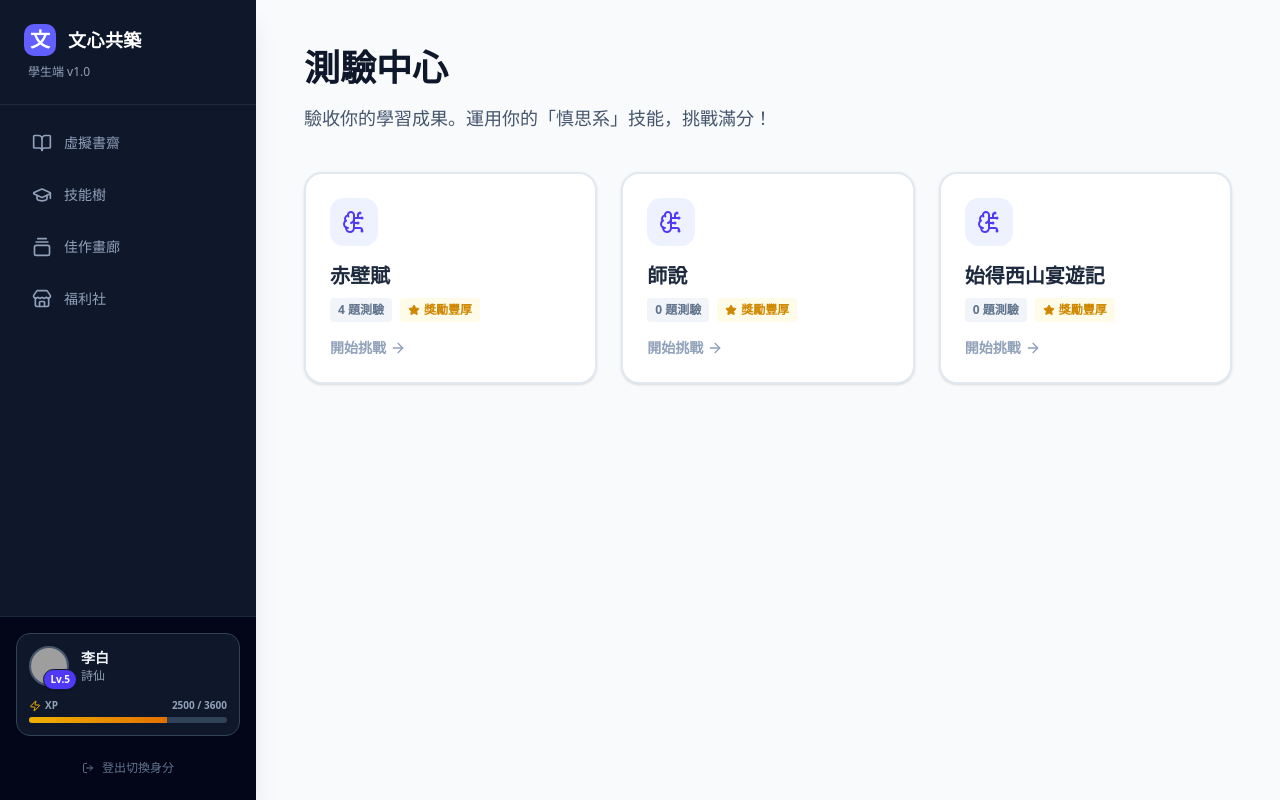
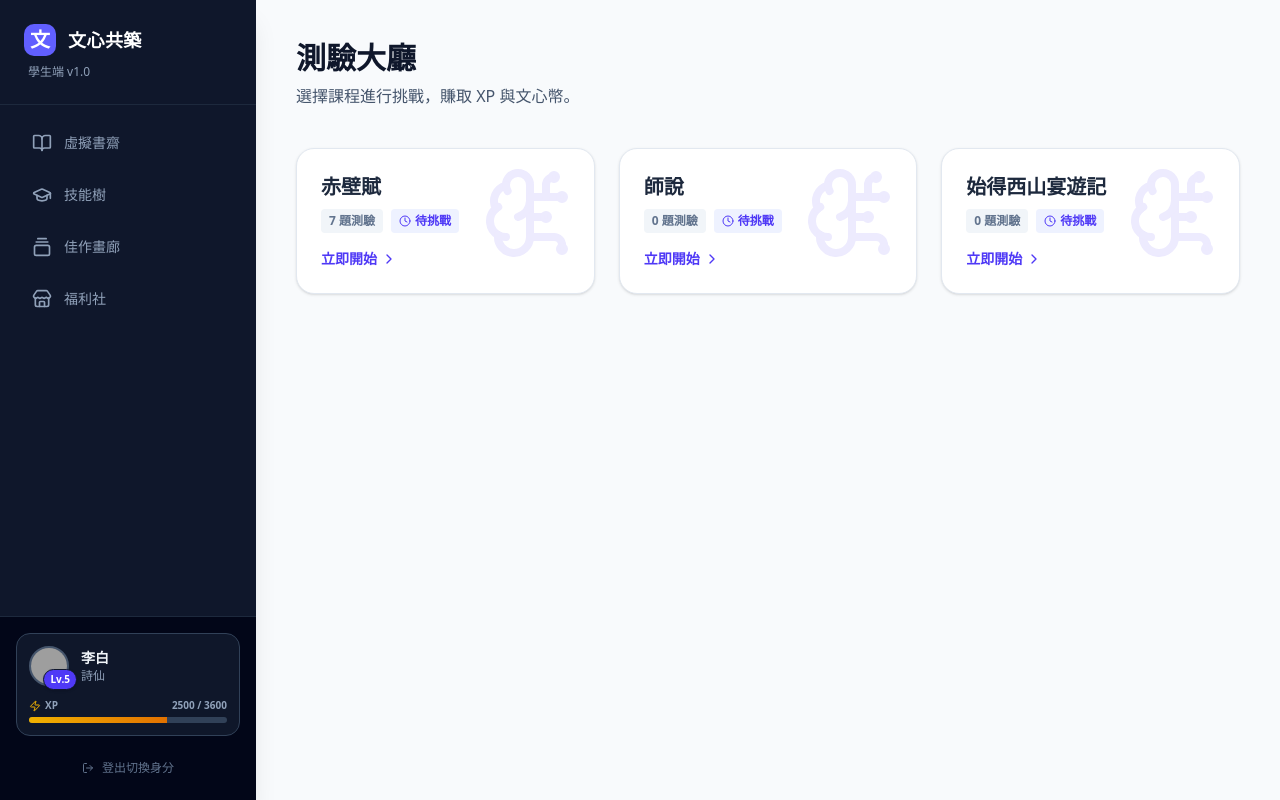
Before and after one commit to 103146chen/wenxin-nexus, a Next.js app: page /quiz in a window 1280 px wide. Built offline with nearby package versions, Linux system fonts and the light colour scheme; grey boxes are pictures that could not be loaded.

Commit message:
學生端支援題庫作答

```diff
--- a/src/app/quiz/[lessonId]/page.tsx
+++ b/src/app/quiz/[lessonId]/page.tsx
@@ -1,31 +1,88 @@
 'use client';
 
+import { useParams, useRouter } from "next/navigation";
+import { useLessons } from "@/hooks/use-lessons";
 import { Sidebar } from "@/components/layout/Sidebar";
 import QuizRunner from "@/components/features/quiz/QuizRunner";
-import { useParams } from "next/navigation";
-import { useLessons } from "@/hooks/use-lessons";
-import { Loader2 } from "lucide-react";
+import { Loader2, ArrowLeft, BookOpen, Star, ChevronRight } from "lucide-react";
+import Link from "next/link";
+import { useState } from "react";
+import { QuizSet } from "@/lib/data/lessons";
 
 export default function QuizPage() {
   const { lessonId } = useParams();
   const { getLesson } = useLessons();
+  const lesson = getLesson(lessonId as string);
+  const router = useRouter();
 
-  const lesson = getLesson(lessonId as string);
+  const [selectedSet, setSelectedSet] = useState<QuizSet | null>(null);
 
-  if (!lesson) return (
-      <div className="min-h-screen flex items-center justify-center text-slate-400">
-          <div className="flex flex-col items-center gap-2">
-              <Loader2 className="w-6 h-6 animate-spin"/>
-              <span>載入測驗中...</span>
-          </div>
-      </div>
-  );
+  if (!lesson) return <div className="flex h-screen items-center justify-center"><Loader2 className="w-8 h-8 animate-spin text-indigo-500"/></div>;
 
+  // 如果只有一份卷子，直接進入
+  if (lesson.quizSets.length === 1 && !selectedSet) {
+      return (
+        <div className="flex min-h-screen bg-slate-50">
+            <Sidebar />
+            <QuizRunner lesson={lesson} quizSet={lesson.quizSets[0]} />
+        </div>
+      );
+  }
+
+  // 測驗進行中
+  if (selectedSet) {
+      return (
+        <div className="flex min-h-screen bg-slate-50">
+            <Sidebar />
+            {/* 🔥 增加返回按鈕，允許重選試卷 */}
+            <div className="fixed top-6 left-72 z-50">
+                <button onClick={() => setSelectedSet(null)} className="flex items-center gap-1 text-xs font-bold text-slate-400 hover:text-slate-600 transition">
+                    <ArrowLeft className="w-4 h-4"/> 重選試卷
+                </button>
+            </div>
+            <QuizRunner lesson={lesson} quizSet={selectedSet} />
+        </div>
+      );
+  }
+
+  // 選擇測驗卷介面
   return (
     <div className="flex min-h-screen bg-slate-50">
       <Sidebar />
-      <div className="ml-64 flex-1">
-        <QuizRunner lesson={lesson} />
+      <div className="ml-64 flex-1 p-10 flex flex-col">
+        <Link href="/quiz" className="inline-flex items-center text-slate-500 hover:text-indigo-600 mb-8 transition w-fit">
+          <ArrowLeft className="w-4 h-4 mr-1" /> 返回測驗大廳
+        </Link>
+
+        <header className="mb-10">
+            <h1 className="text-3xl font-bold text-slate-900 mb-2">《{lesson.title}》測驗挑戰</h1>
+            <p className="text-slate-600">請選擇一份試卷開始挑戰。</p>
+        </header>
+
+        <div className="grid grid-cols-1 md:grid-cols-2 lg:grid-cols-3 gap-6">
+            {lesson.quizSets.map((set) => (
+                <button
+                    key={set.id}
+                    onClick={() => setSelectedSet(set)}
+                    className="group bg-white p-6 rounded-2xl border border-slate-200 shadow-sm hover:shadow-lg hover:border-indigo-300 hover:-translate-y-1 transition text-left relative overflow-hidden"
+                >
+                    <div className="absolute top-0 right-0 p-4 opacity-10 group-hover:opacity-20 transition">
+                        <BookOpen className="w-24 h-24 text-indigo-600" />
+                    </div>
+
+                    <div className="w-12 h-12 bg-indigo-50 text-indigo-600 rounded-xl flex items-center justify-center mb-4 group-hover:bg-indigo-600 group-hover:text-white transition">
+                        <Star className="w-6 h-6" />
+                    </div>
+
+                    <h3 className="text-lg font-bold text-slate-800 mb-1">{set.title}</h3>
+                    <p className="text-sm text-slate-500 mb-4">{set.questions.length} 道題目</p>
+
+                    <div className="flex items-center text-xs font-bold text-indigo-600 group-hover:translate-x-2 transition">
+                        開始測驗 <ChevronRight className="w-4 h-4" />
+                    </div>
+                </button>
+            ))}
+        </div>
       </div>
     </div>
   );
--- a/src/app/quiz/page.tsx
+++ b/src/app/quiz/page.tsx
@@ -1,94 +1,66 @@
 'use client';
 
+import { useLessons } from "@/hooks/use-lessons";
 import { Sidebar } from "@/components/layout/Sidebar";
 import Link from "next/link";
-import { BrainCircuit, ArrowRight, Star, RotateCcw, CheckCircle } from "lucide-react";
+import { BrainCircuit, ChevronRight, Lock, RotateCcw, CheckCircle, Clock } from "lucide-react";
 import { useUserStore } from "@/store/user-store";
-import { useLessons } from "@/hooks/use-lessons"; // 🔥 改用 Hook
+import { getAllQuestions } from "@/lib/data/lessons"; // 🔥 引入 Helper
 
 export default function QuizMenuPage() {
-  const { quizRecords } = useUserStore();
   const { lessons } = useLessons();
+  const { quizRecords, level } = useUserStore();
 
   return (
     <div className="flex min-h-screen bg-slate-50">
       <Sidebar />
-      <div className="ml-64 flex-1 p-12">
+      <div className="ml-64 flex-1 p-10">
         <header className="mb-10">
-          <h1 className="text-4xl font-bold font-serif text-slate-900 mb-4">測驗中心</h1>
-          <p className="text-lg text-slate-600 max-w-2xl">
-            驗收你的學習成果。運用你的「慎思系」技能，挑戰滿分！
-          </p>
+          <h1 className="text-3xl font-bold text-slate-900 mb-2">測驗大廳</h1>
+          <p className="text-slate-600">選擇課程進行挑戰，賺取 XP 與文心幣。</p>
         </header>
 
         <div className="grid grid-cols-1 md:grid-cols-2 lg:grid-cols-3 gap-6">
           {lessons.map((lesson) => {
             const record = quizRecords[lesson.id];
-            const isFinished = record?.isFinished;
-            const wrongCount = record?.wrongQuestionIds?.length || 0;
-            const hasWrongs = wrongCount > 0;
+            const hasWrongs = record?.wrongQuestionIds?.length > 0;
+
+            // 🔥 修正：使用 Helper 計算該課程所有試卷的題目總數
+            const totalQuestions = getAllQuestions(lesson).length;
 
             return (
               <Link
                 key={lesson.id}
                 href={`/quiz/${lesson.id}`}
-                className={`group block bg-white p-6 rounded-2xl shadow-sm border-2 transition-all hover:shadow-md ${
-                    hasWrongs
-                        ? 'border-rose-100 hover:border-rose-300'
-                        : isFinished
-                            ? 'border-green-100 hover:border-green-300'
-                            : 'border-slate-200 hover:border-indigo-200'
-                }`}
+                className="group bg-white p-6 rounded-2xl shadow-sm border border-slate-200 hover:shadow-lg hover:border-indigo-300 transition flex flex-col relative overflow-hidden"
               >
-                <div className="flex justify-between items-start mb-4">
-                    <div className={`w-12 h-12 rounded-xl flex items-center justify-center ${
-                        hasWrongs
-                            ? 'bg-rose-100 text-rose-600'
-                            : isFinished
-                                ? 'bg-green-100 text-green-600'
-                                : 'bg-indigo-50 text-indigo-600'
-                    }`}>
-                        {hasWrongs ? <RotateCcw className="w-6 h-6" /> : isFinished ? <CheckCircle className="w-6 h-6" /> : <BrainCircuit className="w-6 h-6" />}
+                <div className="absolute top-0 right-0 p-4 opacity-10 group-hover:opacity-20 transition transform group-hover:scale-110">
+                    <BrainCircuit className="w-24 h-24 text-indigo-600" />
                 </div>
 
-                    {isFinished && (
-                        <div className="text-right">
-                            <div className="text-xs text-slate-400 font-bold uppercase">最高分</div>
-                            <div className={`text-xl font-bold ${hasWrongs ? 'text-rose-600' : 'text-green-600'}`}>
-                                {record.highestScore}
-                            </div>
-                        </div>
-                    )}
-                </div>
-
-                <h3 className="text-xl font-bold text-slate-800 mb-2 group-hover:text-indigo-600 transition-colors">
-                  {lesson.title}
-                </h3>
-
+                <h3 className="text-xl font-bold text-slate-800 mb-2">{lesson.title}</h3>
                 <div className="flex items-center gap-2 mb-4 flex-wrap">
                     <span className="text-xs font-bold bg-slate-100 text-slate-500 px-2 py-1 rounded">
-                      {lesson.quizzes.length} 題測驗
+                        {/* 🔥 使用修正後的變數 */}
+                        {totalQuestions} 題測驗
                     </span>
                     {hasWrongs ? (
                         <span className="text-xs font-bold bg-rose-50 text-rose-600 px-2 py-1 rounded flex items-center gap-1 animate-pulse">
-                          <RotateCcw className="w-3 h-3"/> 待訂正 ({wrongCount})
+                            <RotateCcw className="w-3 h-3" /> 需訂正
                         </span>
-                   ) : !isFinished ? (
-                       <span className="text-xs font-bold bg-yellow-50 text-yellow-600 px-2 py-1 rounded flex items-center gap-1">
-                          <Star className="w-3 h-3 fill-current"/> 獎勵豐厚
+                    ) : record?.isFinished ? (
+                        <span className="text-xs font-bold bg-green-50 text-green-600 px-2 py-1 rounded flex items-center gap-1">
+                            <CheckCircle className="w-3 h-3" /> 已完成
                         </span>
                     ) : (
-                       <span className="text-xs font-bold bg-green-50 text-green-600 px-2 py-1 rounded flex items-center gap-1">
-                          <CheckCircle className="w-3 h-3"/> 已完成
+                        <span className="text-xs font-bold bg-indigo-50 text-indigo-600 px-2 py-1 rounded flex items-center gap-1">
+                            <Clock className="w-3 h-3" /> 待挑戰
                         </span>
                     )}
                 </div>
 
-                <div className={`flex items-center text-sm font-bold transition-transform ${
-                    hasWrongs ? 'text-rose-500' : 'text-slate-400 group-hover:text-indigo-500'
-                }`}>
-                  {hasWrongs ? '前往訂正' : isFinished ? '複習模式' : '開始挑戰'}
-                  <ArrowRight className="w-4 h-4 ml-1 transform group-hover:translate-x-1 transition-transform" />
+                <div className="mt-auto flex items-center text-sm font-bold text-indigo-600 group-hover:translate-x-2 transition">
+                    立即開始 <ChevronRight className="w-4 h-4 ml-1" />
                 </div>
               </Link>
             );
--- a/src/lib/data/lessons.ts
+++ b/src/lib/data/lessons.ts
@@ -38,8 +38,14 @@ export type QuizQuestion = SingleChoiceQuestion | MultipleChoiceQuestion | Short
 export interface DifficultWord {
   term: string;
   definition: string;
-  // 🔥 新增：精確定位索引
   startIndex: number;
+}
+
+// 🔥 新增：測驗卷介面
+export interface QuizSet {
+  id: string;
+  title: string; // e.g. "課前預習", "進階挑戰"
+  questions: QuizQuestion[];
 }
 
 export interface Lesson {
@@ -50,7 +56,23 @@ export interface Lesson {
   content: string;
   colorTheme: string;
   difficultWords: DifficultWord[];
-  quizzes: QuizQuestion[];
+  // 🔥 修改：支援多組測驗
+  quizSets: QuizSet[];
+}
+
+// 🔥 輔助函式：取得課程中所有題目 (用於統計分析)
+export function getAllQuestions(lesson: Lesson): QuizQuestion[] {
+  return lesson.quizSets.flatMap(set => {
+    // 處理 GroupQuestion 的子題，確保統計 ID 時能找到
+    const flat: QuizQuestion[] = [];
+    set.questions.forEach(q => {
+        flat.push(q);
+        if (q.type === 'group') {
+            q.subQuestions.forEach(sub => flat.push(sub as any));
+        }
+    });
+    return flat;
+  });
 }
 
 export const ALL_LESSONS: Lesson[] = [
@@ -69,7 +91,6 @@ export const ALL_LESSONS: Lesson[] = [
 
 客喜而笑，洗盞更酌。肴核既盡，杯盤狼藉。相與枕藉乎舟中，不知東方之既白。`,
     colorTheme: 'orange',
-    // 這裡的 startIndex 是預先算好的，確保 Demo 準確
     difficultWords: [
         { term: '既望', definition: '農曆十六日。', startIndex: 5 },
         { term: '馮虛御風', definition: '在天空中乘風飛行。馮，通「憑」，依託。', startIndex: 92 },
@@ -78,7 +99,12 @@ export const ALL_LESSONS: Lesson[] = [
         { term: '蜉蝣', definition: '一種朝生暮死的小蟲，比喻人生短暫。', startIndex: 405 },
         { term: '無盡藏', definition: '佛家語，指無窮無盡的寶藏。', startIndex: 559 }
     ],
-    quizzes: [
+    // 🔥 升級：將舊題目包裝進預設測驗卷
+    quizSets: [
+      {
+        id: 'set-default',
+        title: '隨堂基礎測驗',
+        questions: [
           {
             id: 'q1-1',
             type: 'single',
@@ -140,6 +166,23 @@ export const ALL_LESSONS: Lesson[] = [
           }
         ]
       },
+      // 模擬：第二份試卷
+      {
+        id: 'set-advanced',
+        title: '進階思辨挑戰',
+        questions: [
+           {
+            id: 'q1-adv-1',
+            type: 'short',
+            question: '蘇軾在文中提到「物與我皆無盡也」，這與道家的「齊物論」有何異同？請簡要分析。',
+            explanation: '此題旨在測驗學生對於跨文本哲理的比較能力。',
+            guidance: '從「相對」與「絕對」的觀點切入。',
+            referenceAnswer: '（略）'
+          }
+        ]
+      }
+    ]
+  },
   {
     id: 'lesson-2',
     title: '師說',
@@ -157,10 +200,16 @@ export const ALL_LESSONS: Lesson[] = [
         { term: '句讀', definition: '文章中的斷句。', startIndex: 227 },
         { term: '老聃', definition: '老子。', startIndex: 440 },
         { term: '郯子', definition: '春秋時郯國國君，孔子曾向他請教官職名稱的由來。', startIndex: 432 },
-        { term: '諂媚', definition: '奉承、討好。', startIndex: 0 }, // 靜態資料暫時隨意填
+        { term: '諂媚', definition: '奉承、討好。', startIndex: 0 },
         { term: '不恥相師', definition: '不以互相學習為恥。', startIndex: 285 }
     ],
-    quizzes: []
+    quizSets: [
+        {
+            id: 'set-default-2',
+            title: '隨堂基礎測驗',
+            questions: []
+        }
+    ]
   },
   {
     id: 'lesson-3',
@@ -179,7 +228,13 @@ export const ALL_LESSONS: Lesson[] = [
         { term: '衽席', definition: '坐臥用的席子。', startIndex: 181 },
         { term: '培塿', definition: '小土堆。', startIndex: 239 }
     ],
-    quizzes: []
+    quizSets: [
+        {
+            id: 'set-default-3',
+            title: '隨堂基礎測驗',
+            questions: []
+        }
+    ]
   },
 ];
 
--- a/src/lib/data/mock-class-data.ts
+++ b/src/lib/data/mock-class-data.ts
@@ -1,88 +1,107 @@
-import { ClassRoom, LessonProgress } from "@/lib/types/class-management";
-import { ALL_LESSONS } from "./lessons";
+import { ClassRoom, LessonProgress, StudentSummary } from "@/lib/types/class-management";
+import { ALL_LESSONS, getAllQuestions } from "./lessons"; // 🔥 引入 getAllQuestions
 
-const STUDENT_NAMES = [
-  "李白", "杜甫", "王維", "白居易", "蘇軾", "歐陽修", "韓愈", "柳宗元",
-  "李清照", "辛棄疾", "陸游", "范仲淹", "王安石", "曾鞏", "蘇洵", "蘇轍",
-  "陶淵明", "孟浩然", "杜牧", "李商隱", "曹操", "曹植", "屈原", "司馬遷",
-  "張愛玲", "魯迅", "徐志摩", "林徽因", "余光中", "鄭愁予"
+// 隨機生成學生名單
+const NAMES = [
+  "李白", "杜甫", "王維", "白居易", "蘇軾",
+  "李清照", "辛棄疾", "歐陽脩", "韓愈", "柳宗元",
+  "范仲淹", "王安石", "司馬光", "周敦頤", "朱熹"
 ];
 
-// 🔥 優化：根據真實課程產生進度
+// 生成隨機進度
 const generateProgress = (lessonId: string): LessonProgress => {
   const lesson = ALL_LESSONS.find(l => l.id === lessonId);
-  const quizIds = lesson?.quizzes.map(q => q.id) || [];
+  // 🔥 修正：使用 Helper 取得所有題目，避免存取不存在的 .quizzes
+  const allQuestions = lesson ? getAllQuestions(lesson) : [];
+  const quizIds = allQuestions.map(q => q.id);
 
   const rand = Math.random();
 
-  // 20% 未開始
-  if (rand < 0.2) {
-    return { lessonId, status: 'not-started', hasReflection: false, hasLogicMap: false, quizWrongIds: [] };
+  // 30% 未開始
+  if (rand < 0.3) {
+    return {
+      lessonId,
+      status: 'not-started',
+      quizWrongIds: [],
+      hasReflection: false,
+      hasLogicMap: false,
+      annotationCount: 0
+    };
   }
 
   // 20% 進行中
-  if (rand < 0.4) {
-    return { lessonId, status: 'in-progress', hasReflection: false, hasLogicMap: false, quizWrongIds: [] };
+  if (rand < 0.5) {
+    return {
+      lessonId,
+      status: 'in-progress',
+      quizScore: Math.floor(Math.random() * 3), // 0-2 分
+      quizWrongIds: quizIds.slice(0, 2), // 隨機錯題
+      hasReflection: Math.random() > 0.5,
+      hasLogicMap: false,
+      logicMapStatus: 'pending',
+      annotationCount: Math.floor(Math.random() * 5)
+    };
   }
 
-  // 60% 已完成
-  // 模擬錯題：隨機從題庫中挑選 0~3 題作為錯題
-  const wrongCount = Math.floor(Math.random() * 3); // 0, 1, 2
-  const shuffled = [...quizIds].sort(() => 0.5 - Math.random());
-  const wrongIds = shuffled.slice(0, wrongCount);
-
-  const score = quizIds.length - wrongIds.length;
+  // 50% 已完成
+  const score = Math.floor(Math.random() * 3) + 3; // 3-5 分
+  // 隨機產生錯題 ID
+  const wrongCount = 5 - score;
+  const wrongIds = quizIds.sort(() => 0.5 - Math.random()).slice(0, wrongCount);
 
   return {
     lessonId,
     status: 'completed',
     quizScore: score,
     quizWrongIds: wrongIds,
-    hasReflection: Math.random() > 0.3,
-    hasLogicMap: Math.random() > 0.5,
-    logicMapStatus: Math.random() > 0.8 ? 'verified' : Math.random() > 0.5 ? 'pending' : 'draft'
+    hasReflection: true,
+    hasLogicMap: true,
+    logicMapStatus: Math.random() > 0.8 ? 'verified' : 'pending',
+    annotationCount: Math.floor(Math.random() * 10) + 5
   };
 };
 
 export const MOCK_CLASSES: ClassRoom[] = [
   {
     id: 'class-101',
-    name: '高一仁班 (國文)',
+    name: '高一仁班',
     code: 'WEN-101',
     semester: '113-1',
-    students: STUDENT_NAMES.slice(0, 15).map((name, i) => ({
-      id: `s-${i}`,
+    ownerId: 't-001', // 預設導師 ID
+    students: NAMES.map((name, idx) => ({
+      id: `s-${idx}`,
       name,
-      avatar: 'scholar_m',
+      avatar: `https://api.dicebear.com/7.x/adventurer/svg?seed=${idx}`,
       level: Math.floor(Math.random() * 10) + 1,
       xp: Math.floor(Math.random() * 5000),
-      streak: Math.floor(Math.random() * 30),
+      streak: Math.floor(Math.random() * 30)
     })),
     progressMatrix: {}
   },
   {
     id: 'class-102',
-    name: '高一智班 (國文)',
+    name: '高一愛班',
     code: 'WEN-102',
     semester: '113-1',
-    students: STUDENT_NAMES.slice(15, 30).map((name, i) => ({
-      id: `s-${i+15}`,
-      name,
-      avatar: 'scholar_f',
-      level: Math.floor(Math.random() * 10) + 1,
-      xp: Math.floor(Math.random() * 5000),
-      streak: Math.floor(Math.random() * 30),
+    ownerId: 't-001',
+    students: NAMES.slice(0, 10).map((name, idx) => ({
+      id: `s2-${idx}`,
+      name: name + " (愛)",
+      avatar: `https://api.dicebear.com/7.x/adventurer/svg?seed=love-${idx}`,
+      level: Math.floor(Math.random() * 5) + 1,
+      xp: Math.floor(Math.random() * 2000),
+      streak: Math.floor(Math.random() * 10)
     })),
     progressMatrix: {}
   }
 ];
 
-// 填充進度矩陣
+// 初始化 Progress Matrix
 MOCK_CLASSES.forEach(cls => {
-  cls.students.forEach(stu => {
-    cls.progressMatrix[stu.id] = {};
+  cls.students.forEach(student => {
+    cls.progressMatrix[student.id] = {};
     ALL_LESSONS.forEach(lesson => {
-      cls.progressMatrix[stu.id][lesson.id] = generateProgress(lesson.id);
+      cls.progressMatrix[student.id][lesson.id] = generateProgress(lesson.id);
     });
   });
 });
```
Also changed, not shown: src/app/dashboard/page.tsx (+7 -2 lines), src/components/features/quiz/QuizRunner.tsx (+25 -13 lines), src/lib/types/class-management.ts (+6 -2 lines), src/store/teacher-store.ts (+10 -9 lines). Lines whose indentation alone changed are shown as unchanged.
